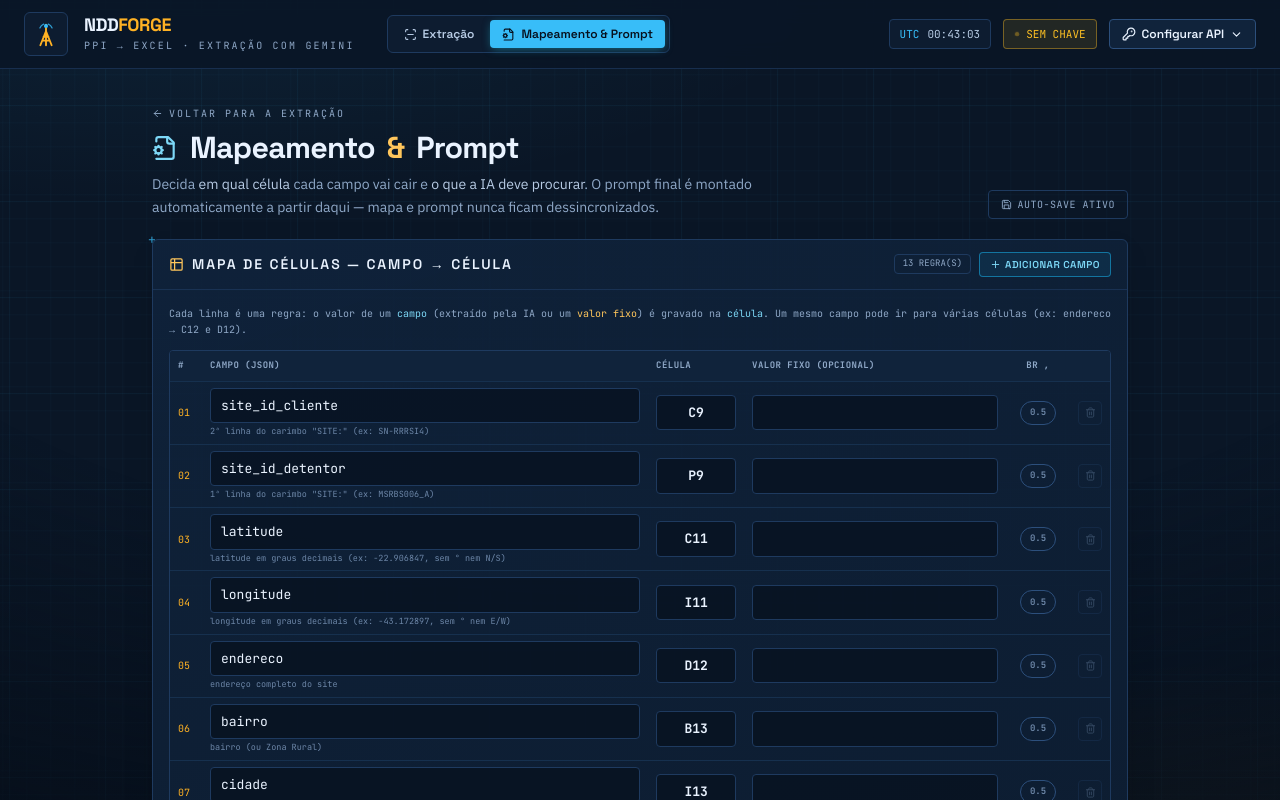
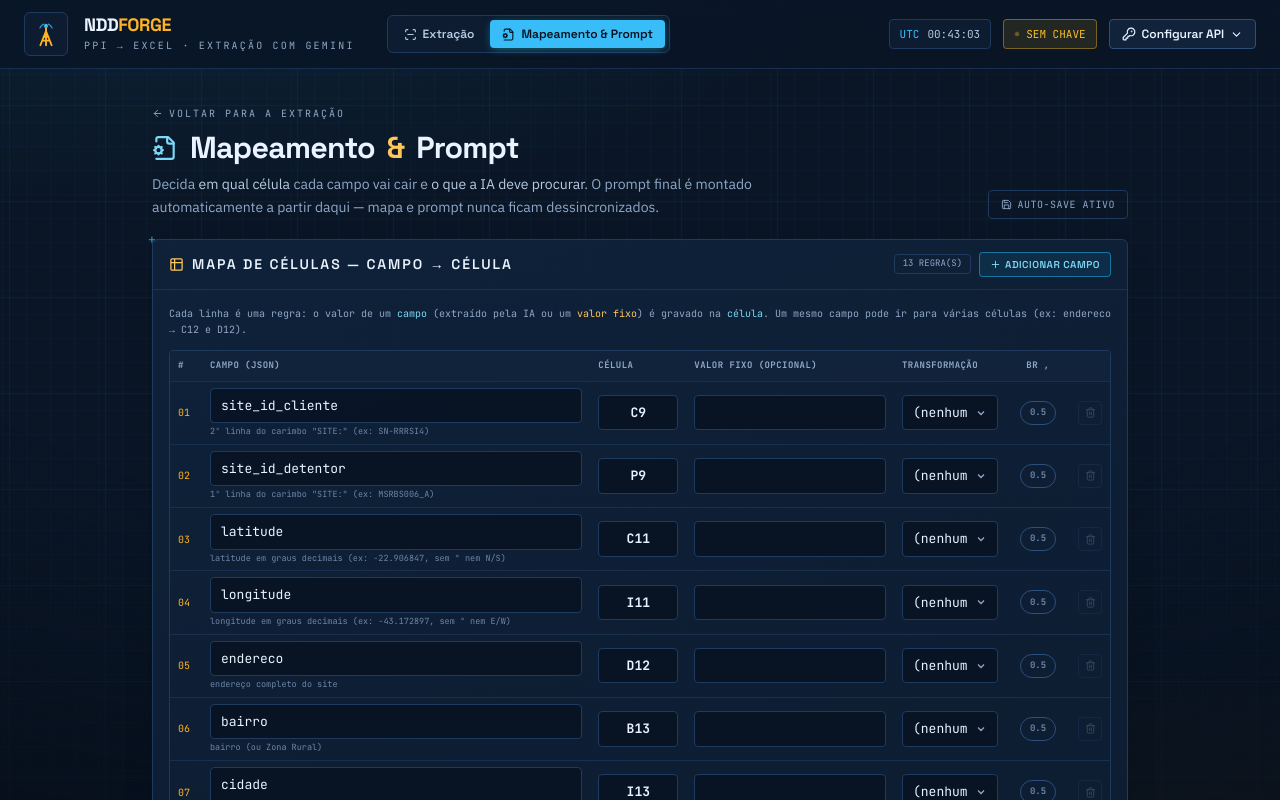
Before and after one commit to ValtemirFeliciano/web-ndd-tim, a React (Vite) app: page / in a window 1280 px wide. Both pictures are taken after a click on the button "Mapeamento & Prompt". Shown: the top 800 px of the page. Built offline with nearby package versions, Linux system fonts and the light colour scheme.

Commit message:
Add files via upload

```diff
--- a/src/components/ConfigPage.tsx
+++ b/src/components/ConfigPage.tsx
@@ -164,6 +164,7 @@ export default function ConfigPage({ cfg, onChange, onVoltar }: Props) {
                 <th className="px-2 py-2 text-left font-mono text-[9px] uppercase tracking-wider text-mist-500">Campo (JSON)</th>
                 <th className="w-24 px-2 py-2 text-left font-mono text-[9px] uppercase tracking-wider text-mist-500">Célula</th>
                 <th className="px-2 py-2 text-left font-mono text-[9px] uppercase tracking-wider text-mist-500">Valor fixo (opcional)</th>
+                <th className="w-28 px-2 py-2 text-left font-mono text-[9px] uppercase tracking-wider text-mist-500">Transformação</th>
                 <th className="w-16 px-2 py-2 text-center font-mono text-[9px] uppercase tracking-wider text-mist-500">BR ,</th>
                 <th className="w-10 px-2 py-2" />
               </tr>
@@ -171,7 +172,7 @@ export default function ConfigPage({ cfg, onChange, onVoltar }: Props) {
             <tbody>
               {cfg.mapeamento.length === 0 && (
                 <tr>
-                  <td colSpan={6} className="px-3 py-5 text-center font-mono text-[11px] text-mist-600">
+                  <td colSpan={7} className="px-3 py-5 text-center font-mono text-[11px] text-mist-600">
                     mapa vazio — clique em “adicionar campo” para criar a primeira regra
                   </td>
                 </tr>
@@ -187,11 +188,11 @@ export default function ConfigPage({ cfg, onChange, onVoltar }: Props) {
                         list="campos-conhecidos"
                         value={m.campo}
                         onChange={(e) => setCampo(m.id, { campo: e.target.value })}
-                        placeholder={temFixo ? "—" : "ex: site_id_cliente"}
+                        placeholder={temFixo || m.transformacao ? "—" : "ex: site_id_cliente"}
                         className={`field-input w-full px-2 py-1 font-mono text-[11px] ${celInvalida ? "" : ""}`}
-                        disabled={temFixo}
+                        disabled={temFixo || !!m.transformacao}
                       />
-                      {m.campo && DESCRICOES_CAMPOS[m.campo.trim()] && !temFixo && (
+                      {m.campo && DESCRICOES_CAMPOS[m.campo.trim()] && !temFixo && !m.transformacao && (
                         <p className="mt-0.5 truncate font-mono text-[8.5px] text-mist-600">{DESCRICOES_CAMPOS[m.campo.trim()]}</p>
                       )}
                     </td>
@@ -211,7 +212,22 @@ export default function ConfigPage({ cfg, onChange, onVoltar }: Props) {
                         onChange={(e) => setCampo(m.id, { valorFixo: e.target.value, campo: e.target.value ? "" : m.campo })}
                         placeholder={m.campo ? "" : 'ex: "( X )"'}
                         className="field-input w-full px-2 py-1 font-mono text-[11px] text-amber-300/90"
+                        disabled={!!m.transformacao}
                       />
+                    </td>
+                    <td className="px-2 py-1.5">
+                      <select
+                        value={m.transformacao ?? ""}
+                        onChange={(e) => setCampo(m.id, {
+                          transformacao: e.target.value || undefined,
+                          campo: e.target.value ? "" : m.campo,
+                          valorFixo: e.target.value ? undefined : m.valorFixo
+                        })}
+                        className="field-input w-full px-2 py-1 font-mono text-[10px]"
+                      >
+                        <option value="">(nenhuma)</option>
+                        <option value="area_base">área_base (nx × dim)</option>
+                      </select>
                     </td>
                     <td className="px-2 py-1.5 text-center">
                       <button
```
